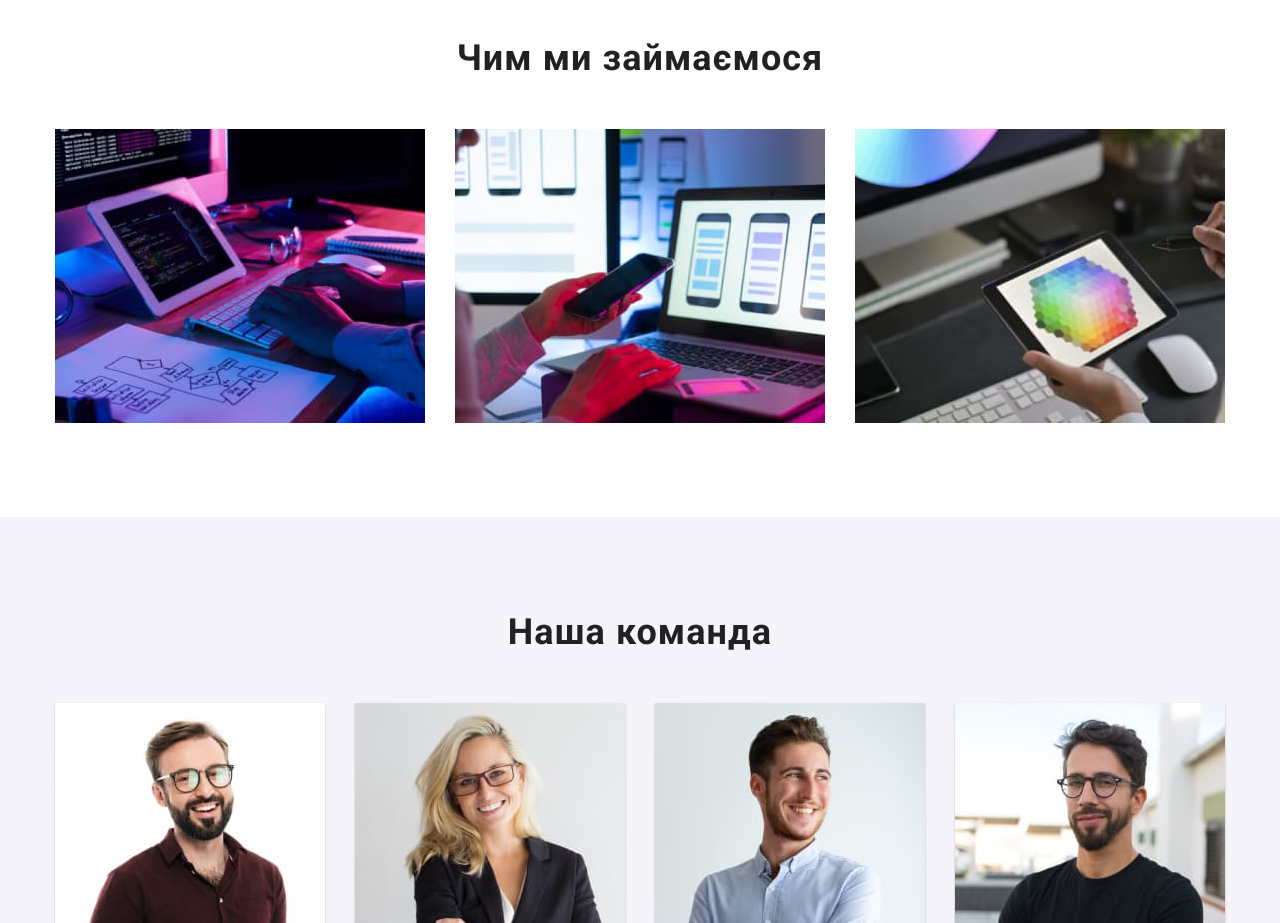
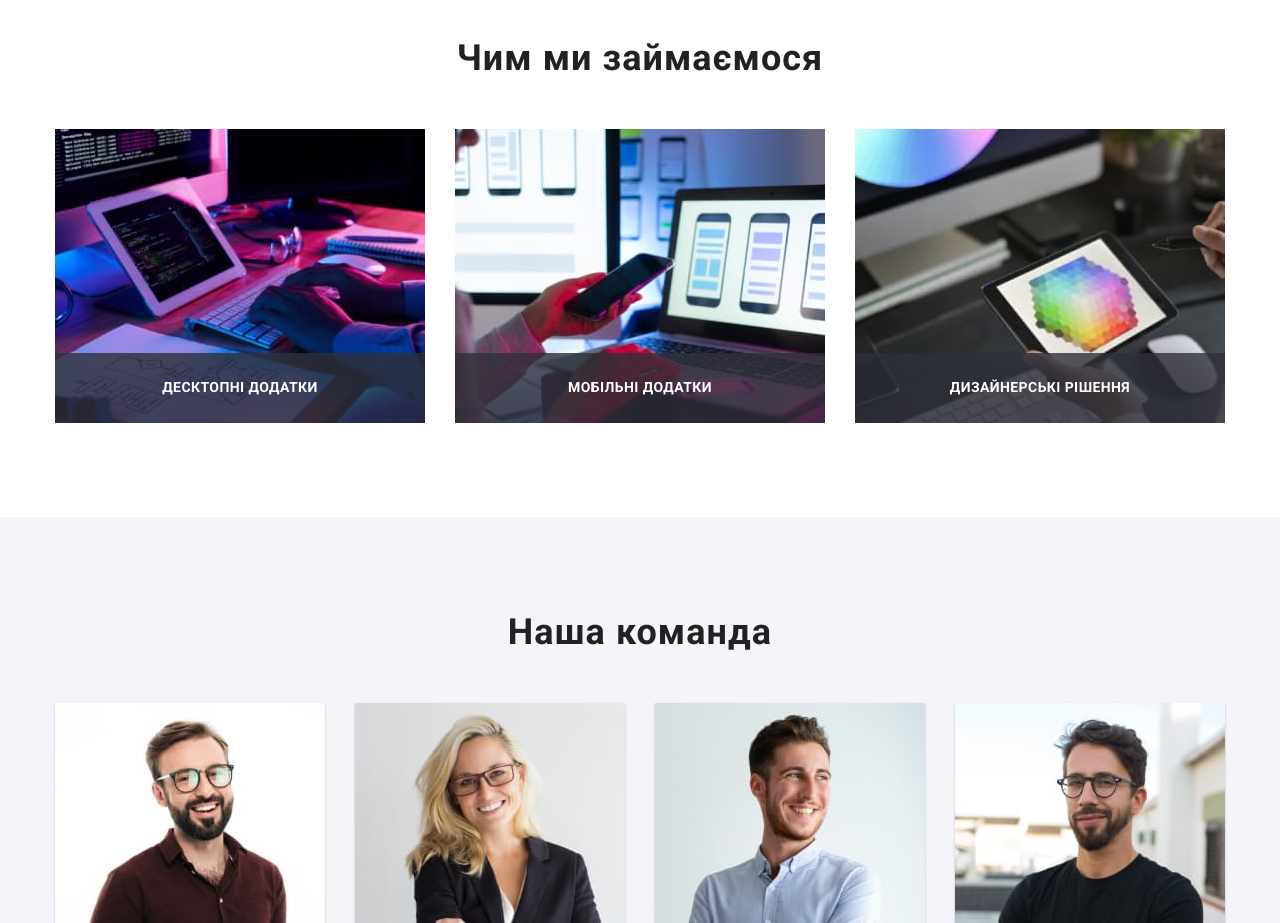
Before and after one commit to sadoviya/goit-markup-hw-05, a plain HTML site: page index.html in a window 1280 px wide. Shown: the part 1080-2003 px from the top of the page. Drawn offline with nearby package versions, Linux system fonts and the light colour scheme.

Commit message:
current
added current line and text over image

```diff
--- a/css/styles.css
+++ b/css/styles.css
@@ -64,7 +64,9 @@ ul {
   gap: 50px;
 }
 
-/* .header-link-item {не задіяний} */
+.header-link-item {
+  position: relative;
+}
 
 .header-contacts-list {
   display: flex;
@@ -114,6 +116,18 @@ ul {
 
 .current {
   color: var(--accent-site-color);
+}
+
+.current::after {
+  content: "";
+  width: 100%;
+  height: 4px;
+  background-color: var(--accent-site-color);
+  border-radius: 4px;
+  display: block;
+  position: absolute;
+  bottom: -32px;
+  left: 0;
 }
 
 .header-link {
@@ -261,12 +275,31 @@ ul {
 
 .process-item {
   width: calc((100% - 60px) / 3);
+  position: relative;
 }
 
 .process-image {
   display: block;
   max-width: 100%;
   height: auto;
+}
+
+.text-over-img {
+font-weight: 700;
+font-size: 14px;
+line-height: 1.14;
+letter-spacing: 0.03em;
+text-transform: uppercase;
+color: var(--pure-white-color);
+background-color: rgba(47, 48, 58, 0.8);
+position: absolute;
+width: 100%;
+height: 70px;
+left: 0;
+bottom: 0;
+display: flex;
+justify-content: center;
+align-items: center;
 }
 
 .process-title,
--- a/index.html
+++ b/index.html
@@ -134,6 +134,7 @@
                 width="370"
                 height="294"
               />
+              <p class="text-over-img">Десктопні додатки</p>
             </li>
             <li class="process-item">
               <img
@@ -143,6 +144,7 @@
                 width="370"
                 height="294"
               />
+              <p class="text-over-img">Мобільні додатки</p>
             </li>
             <li class="process-item">
               <img
@@ -152,6 +154,7 @@
                 width="370"
                 height="294"
               />
+              <p class="text-over-img">Дизайнерські рішення</p>
             </li>
           </ul>
         </div>
```
